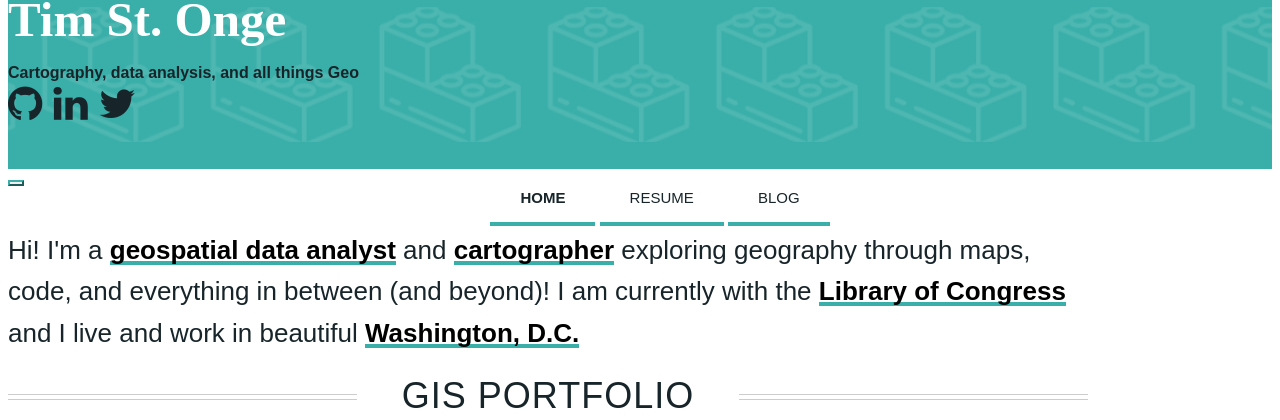
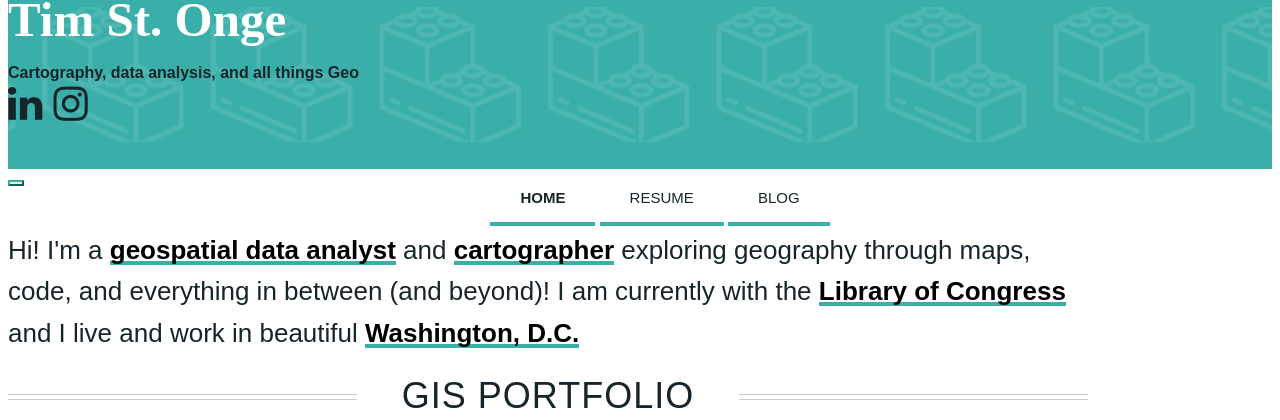
Before and after one commit to ndarup/portfolio, a plain HTML site: page index.html in a window 1280 px wide. Shown: the part 217-637 px from the top of the page. Drawn offline with nearby package versions, Linux system fonts and the light colour scheme; some icons are missing; a web font is replaced by a local one.

Commit message:
Update index.html

```diff
--- a/index.html
+++ b/index.html
@@ -34,9 +34,8 @@
 			<span class="title"><strong>Tim St. Onge</strong></span>
 			<span class="tagline"><strong>Cartography, data analysis, and all things Geo</strong></span>
 				<span class="widget-body text-center">
-						<a href="https://github.com/TimStOnge" target="_blank" style="color: #17252A"><i class="fa fa-github fa-2 "></i></a>
-						<a href="https://www.linkedin.com/in/tim-st-onge-70624651" target="_blank" style="color: #17252A"><i class="fa fa-linkedin fa-2"></i></a>
-						<a href="https://twitter.com/TimStOnge" target="_blank" style="color: #17252A"><i class="fa fa-twitter fa-2"></i></a>
+						<a href="https://www.linkedin.com/in/ndaru-prasetiyo-33" target="_blank" style="color: #17252A"><i class="fa fa-linkedin fa-2"></i></a>
+						<a href="https://www.instagram.com/ndarupraset/" target="_blank" style="color: #17252A"><i class="fa fa-instagram fa-2"></i></a>
 				</span>
 		</h1>
 	</div>
```
